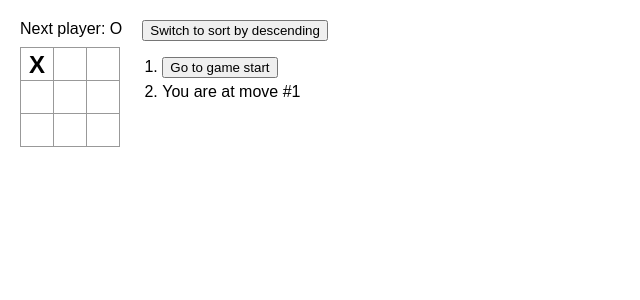
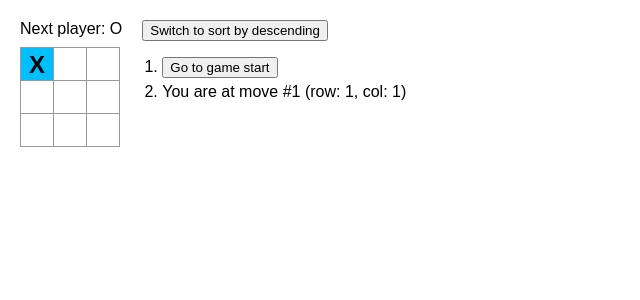
Before and after one commit to nikolayhotim1/tic-tac-toe, a React (Create React App) app: page / in a window 1280 px wide. Both pictures are taken after a click on the button 37 px from the left and 64 px from the top of the page. Shown: the top 300 px of the page, without its empty margins (0-640 px from the left). Built offline with nearby package versions, Linux system fonts and the light colour scheme.

Commit message:
feature: display location for each move in history

```diff
--- a/src/App.js
+++ b/src/App.js
@@ -8,8 +8,17 @@ function Square({ value, onSquareClick, className }) {
 	)
 }
 
-function Board({ xIsNext, squares, onPlay, resetGame, currentMove }) {
+function Board({
+	xIsNext,
+	squares,
+	onPlay,
+	resetGame,
+	currentMove,
+	onAddLocation,
+	currentMoveSquare
+}) {
 	function handleClick(i) {
+		onAddLocation(i, winnerData)
 		if (calculateWinner(squares) || squares[i]) return
 		const nextSquares = squares.slice()
 		xIsNext ? (nextSquares[i] = 'X') : (nextSquares[i] = 'O')
@@ -32,14 +41,20 @@ function Board({ xIsNext, squares, onPlay, resetGame, currentMove }) {
 	}
 
 	const board = []
-	const boardSquares = squares.map((square, index) => (
-		<Square
-			key={index}
-			className={squaresStyles[index]}
-			value={square}
-			onSquareClick={() => handleClick(index)}
-		/>
-	))
+	const boardSquares = squares.map((square, index) => {
+		let squareStyle
+		if (index === currentMoveSquare) {
+			squareStyle = 'current'
+		}
+		return (
+			<Square
+				key={index}
+				className={`${squaresStyles[index]} ${squareStyle}`}
+				value={square}
+				onSquareClick={() => handleClick(index)}
+			/>
+		)
+	})
 	let squareIndex = 0
 	for (let i = 0; i < 3; i++) {
 		const columns = []
@@ -69,10 +84,24 @@ function Board({ xIsNext, squares, onPlay, resetGame, currentMove }) {
 
 export default function Game() {
 	const [history, setHistory] = useState([Array(9).fill(null)])
+	const [locationHistory, setLocationHistory] = useState([null])
 	const [currentMove, setCurrentMove] = useState(0)
+	const [currentMoveSquare, setCurrentMoveSquare] = useState(null)
 	const currentSquares = history[currentMove]
 	const [isDescending, setIsDescending] = useState(false)
 	const xIsNext = currentMove % 2 === 0
+
+	const locations = {
+		0: 'row: 1, col: 1',
+		1: 'row: 1, col: 2',
+		2: 'row: 1, col: 3',
+		3: 'row: 2, col: 1',
+		4: 'row: 2, col: 2',
+		5: 'row: 2, col: 3',
+		6: 'row: 3, col: 1',
+		7: 'row: 3, col: 2',
+		8: 'row: 3, col: 3'
+	}
 
 	function handlePlay(nextSquares) {
 		const nextHistory = [...history.slice(0, currentMove + 1), nextSquares]
@@ -82,24 +111,37 @@ export default function Game() {
 
 	function resetGame() {
 		setHistory([Array(9).fill(null)])
+		setLocationHistory([null])
+		setCurrentMoveSquare(null)
 		setCurrentMove(0)
 	}
 
-	function jumpTo(nextMove) {
+	function jumpTo(nextMove, locationHistoryMove) {
 		setCurrentMove(nextMove)
+		setCurrentMoveSquare(
+			Number(Object.keys(locations).find(key => locations[key] === locationHistoryMove))
+		)
 	}
 
 	function handleSortHistory() {
 		setIsDescending(!isDescending)
 	}
 
+	function handleAddLocation(i, winnerData) {
+		if (!winnerData && currentMove !== 9) {
+			const nextLocationHistory = [...locationHistory.slice(0, currentMove + 1), locations[i]]
+			setLocationHistory(nextLocationHistory)
+			setCurrentMoveSquare(i)
+		}
+	}
+
 	const moves = history.map((squares, move) => {
 		let description
 		if (move > 0) {
 			if (move !== currentMove) {
-				description = `Go to move #${move}`
+				description = `Go to move #${move} (${locationHistory[move]})`
 			} else {
-				description = `You are at move #${move}`
+				description = `You are at move #${move} (${locationHistory[move]})`
 			}
 		} else if (move === currentMove) {
 			description = 'You are at game start'
@@ -109,7 +151,9 @@ export default function Game() {
 		return (
 			<li key={move}>
 				{move !== currentMove ? (
-					<button onClick={() => jumpTo(move)}>{description}</button>
+					<button onClick={() => jumpTo(move, locationHistory[move])}>
+						{description}
+					</button>
 				) : (
 					description
 				)}
@@ -126,6 +170,8 @@ export default function Game() {
 					onPlay={handlePlay}
 					resetGame={resetGame}
 					currentMove={currentMove}
+					onAddLocation={handleAddLocation}
+					currentMoveSquare={currentMoveSquare}
 				/>
 			</div>
 			<div className='game-info'>
--- a/src/styles.css
+++ b/src/styles.css
@@ -93,7 +93,11 @@ body {
 }
 
 .win {
-	background: lightblue;
+	background: skyblue;
+}
+
+.current {
+	background: deepskyblue;
 }
 
 li {
```
